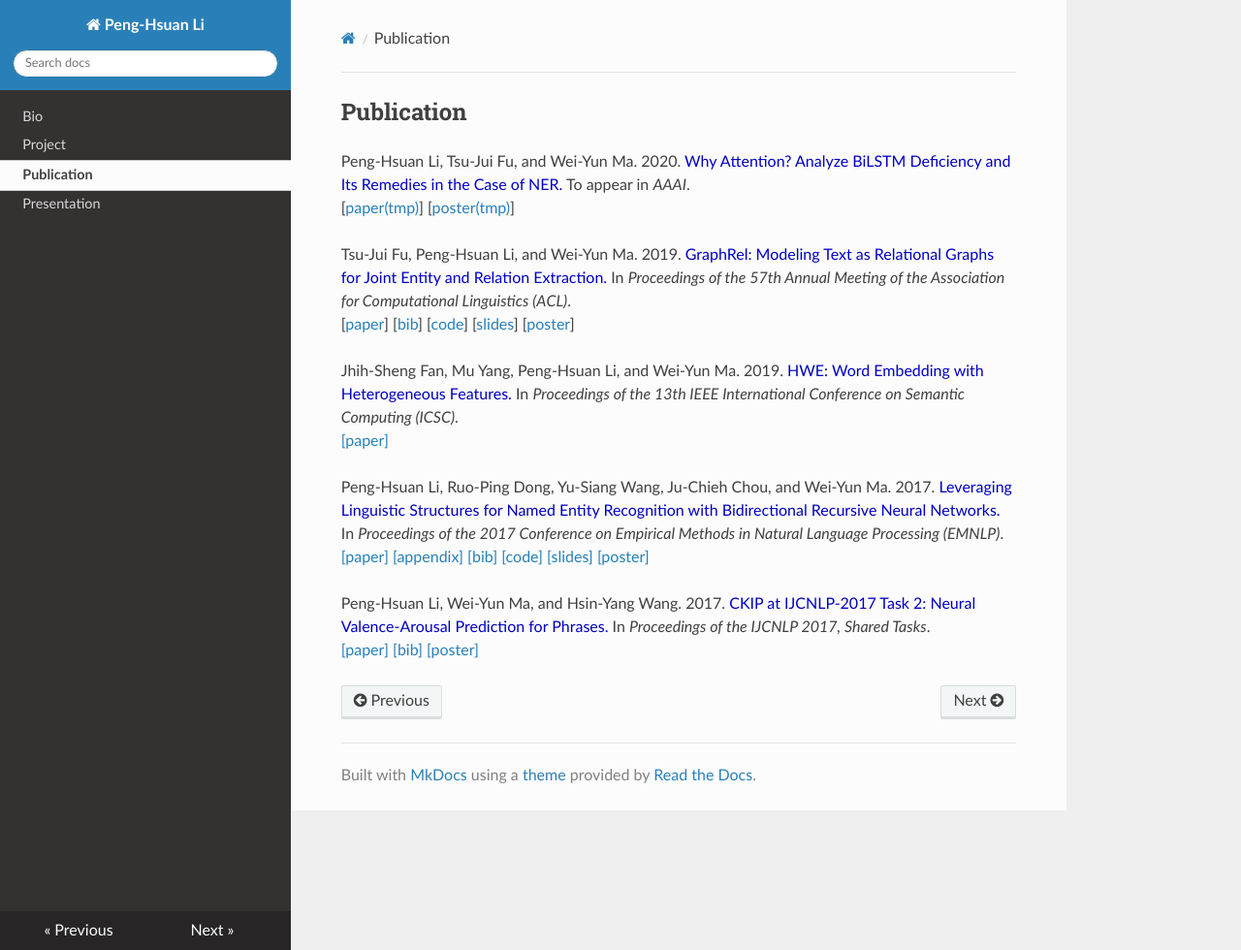
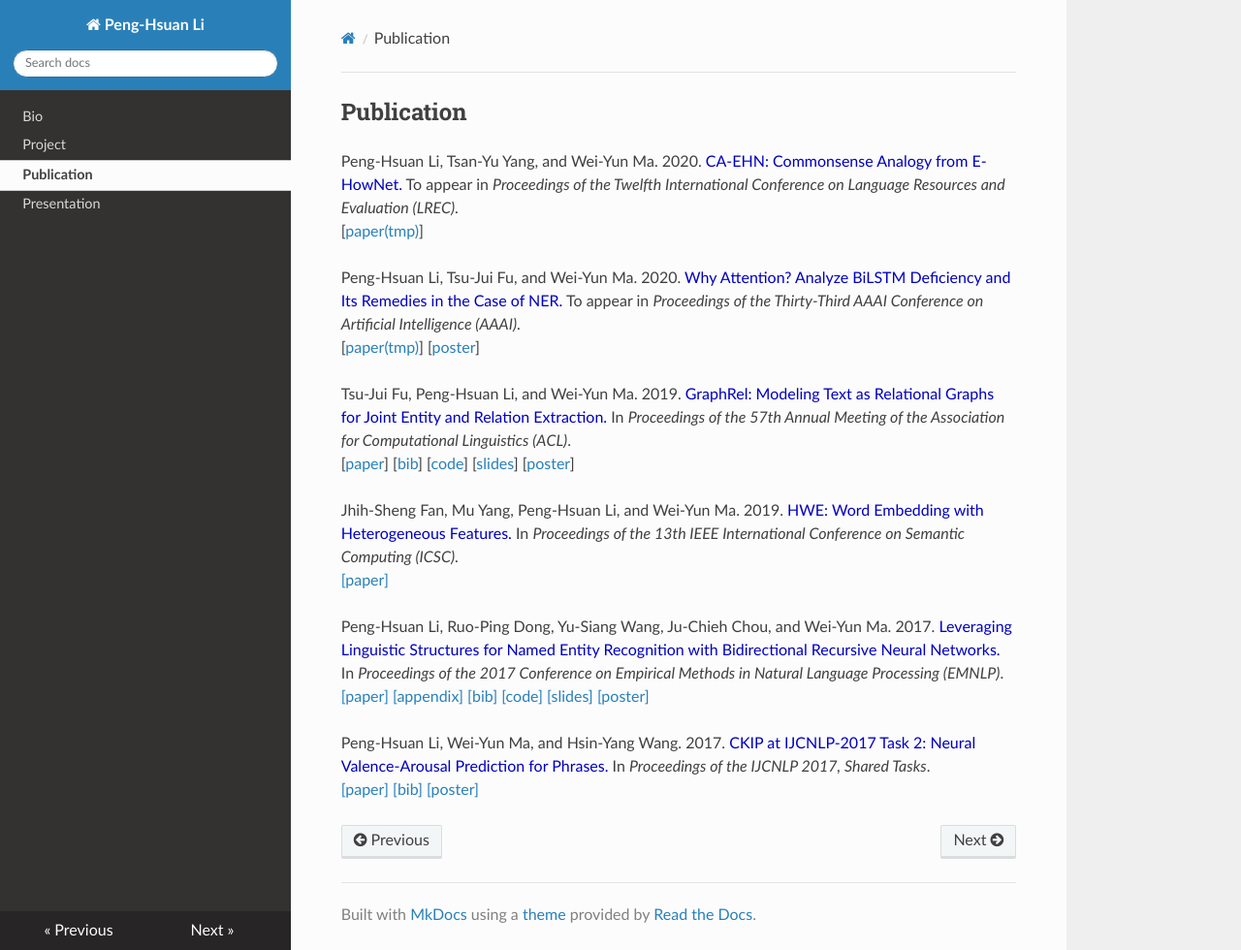
Before and after one commit to jacobvsdanniel/homepage, an MkDocs documentation site: the page built from docs/publication.md, in a window 1280 px wide and 980 px high. Shown: the whole window at 97% size. Built offline with MkDocs 1.6.1, drawn with Linux system fonts in a browser that asks for light colours; nearby versions of some CDN libraries; old or Windows-style settings are respelled for this version of MkDocs.

Commit message:
AAAI 2020; LREC 2020

```diff
--- a/docs/publication.md
+++ b/docs/publication.md
@@ -1,8 +1,11 @@
 <h2>Publication</h2>
 
-Peng-Hsuan Li, Tsu-Jui Fu, and Wei-Yun Ma. 2020. <span style="color:#0000C0">Why Attention? Analyze BiLSTM Deficiency and Its Remedies in the Case of NER.</span> To appear in *AAAI*.<br />
+Peng-Hsuan Li, Tsan-Yu Yang, and Wei-Yun Ma. 2020. <span style="color:#0000C0">CA-EHN: Commonsense Analogy from E-HowNet.</span> To appear in *Proceedings of the Twelfth International Conference on Language Resources and Evaluation (LREC)*.<br />
+[[paper(tmp)](https://arxiv.org/abs/1908.07218)]
+
+Peng-Hsuan Li, Tsu-Jui Fu, and Wei-Yun Ma. 2020. <span style="color:#0000C0">Why Attention? Analyze BiLSTM Deficiency and Its Remedies in the Case of NER.</span> To appear in *Proceedings of the Thirty-Third AAAI Conference on Artificial Intelligence (AAAI)*.<br />
 [[paper(tmp)](https://arxiv.org/abs/1908.11046)]
-[[poster(tmp)](../doc/cross_ner_poster.pdf)]
+[[poster](../doc/cross_ner_poster.pdf)]
 
 Tsu-Jui Fu, Peng-Hsuan Li, and Wei-Yun Ma. 2019. <span style="color:#0000C0">GraphRel: Modeling Text as Relational Graphs for Joint Entity and Relation Extraction.</span> In *Proceedings of the 57th Annual Meeting of the Association for Computational Linguistics (ACL)*.<br />
 [[paper](https://www.aclweb.org/anthology/P19-1136/)]
```
Also changed, not shown: 2 other files.
